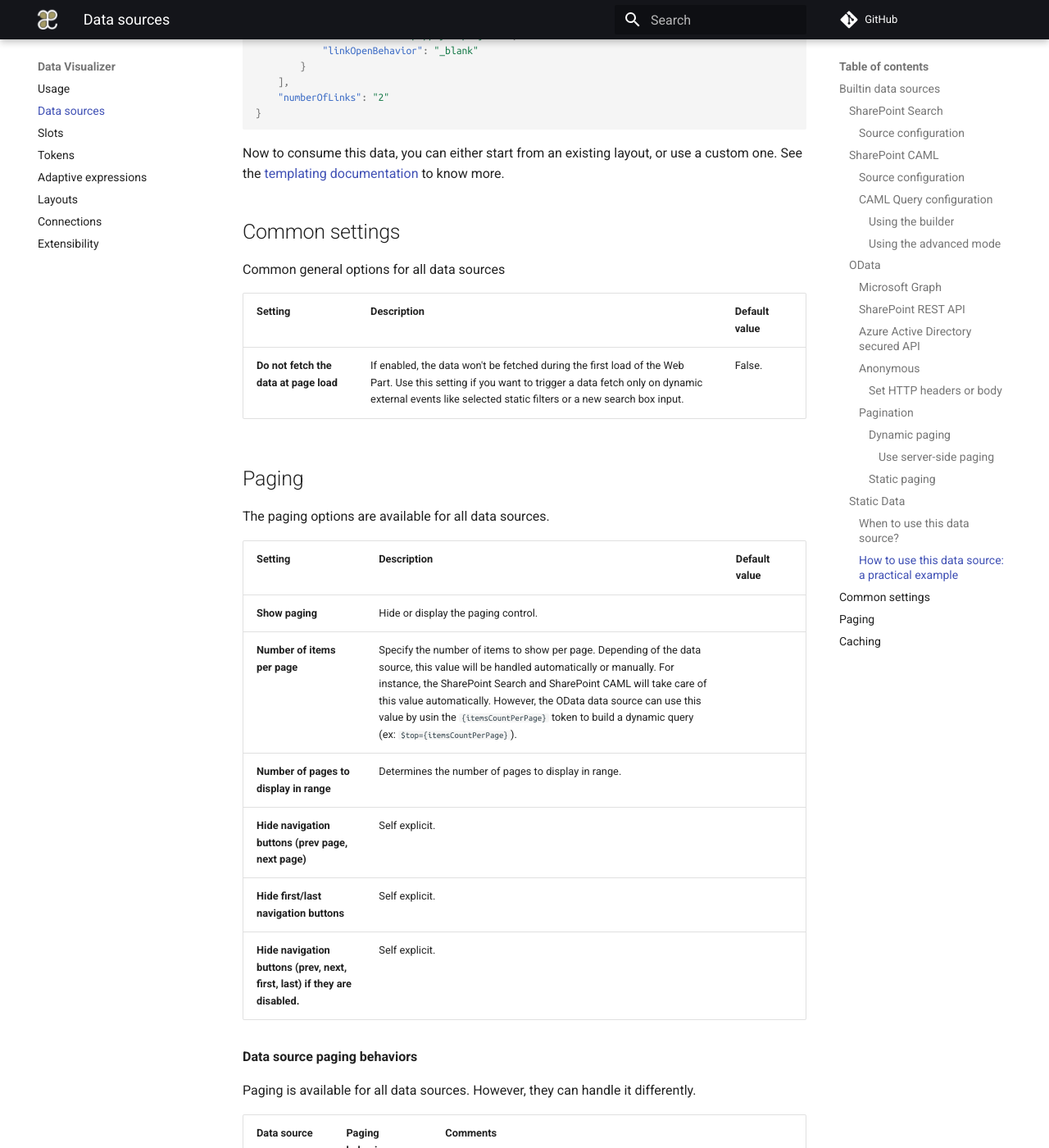
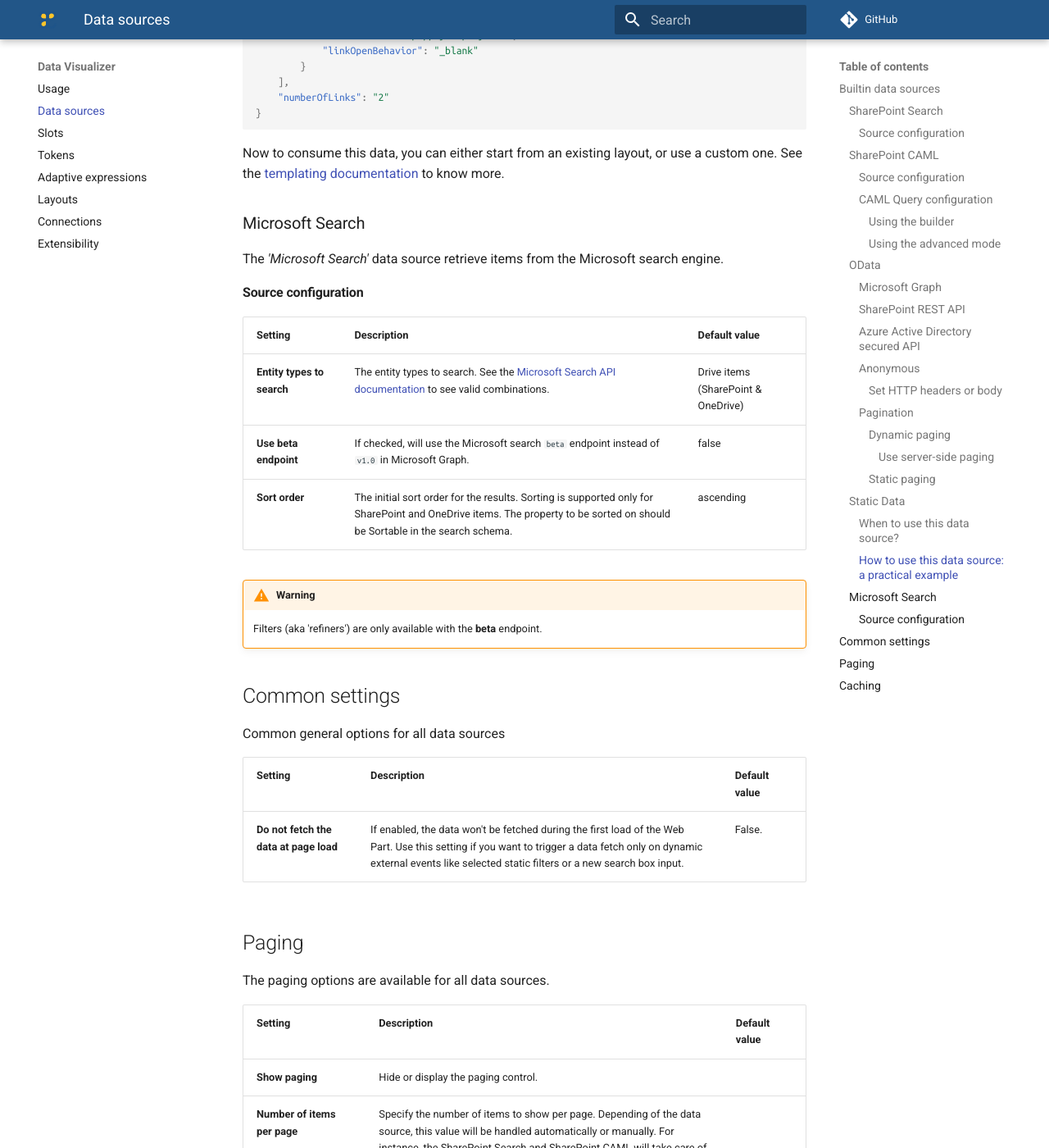
Before and after one commit to aequos-solutions/modern-data-visualizer, an MkDocs documentation site: the page built from docs/usage/data-visualizer/data-sources/index.md, in a window 1280 px wide and 1400 px high, scrolled down 12462 px. Shown: the whole window at 82% size. Built offline with MkDocs 1.6.1 and Material for MkDocs 9.7.7, drawn with Linux system fonts in a browser that asks for light colours; comment, search, counter and statistics services are not loaded.

Commit message:
- Change colors to SWORD - Added missing microsoft search data source documentation - Misc fixes

```diff
--- a/docs/assets/extra.css
+++ b/docs/assets/extra.css
@@ -7,3 +7,16 @@
 .logo {
     width: 200px;
 }
+
+.md-header {
+    background-color: #225688;
+}
+
+.md-tabs {
+    background-color: #FBB901;
+}
+
+.md-tabs__link {
+    opacity: 1;
+    color: #225688;
+}
--- a/docs/usage/data-visualizer/data-sources/index.md
+++ b/docs/usage/data-visualizer/data-sources/index.md
@@ -25,6 +25,10 @@ By default, the following data sources are provided:
 
 {!usage/data-visualizer/data-sources/static-data.md!}
 
+### Microsoft Search
+
+{!usage/data-visualizer/data-sources/microsoft-search.md!}
+
 ## Common settings
 
 {!usage/data-visualizer/common/common.md!}
--- /dev/null
+++ b/docs/usage/data-visualizer/data-sources/microsoft-search.md
@@ -0,0 +1,13 @@
+The _'Microsoft Search'_ data source retrieve items from the Microsoft search engine.
+
+
+#### Source configuration
+
+| Setting | Description | Default value
+| ------- |---------------- | ---------- |
+| **Entity types to search** | The entity types to search. See the [Microsoft Search API documentation](https://docs.microsoft.com/en-us/graph/api/resources/search-api-overview?view=graph-rest-beta) to see valid combinations. | Drive items (SharePoint & OneDrive)
+| **Use beta endpoint** | If checked, will use the Microsoft search `beta` endpoint instead of `v1.0` in Microsoft Graph. | false
+| **Sort order** | The initial sort order for the results. Sorting is supported only for SharePoint and OneDrive items. The property to be sorted on should be Sortable in the search schema. | ascending
+
+!!! warning
+    Filters (aka 'refiners') are only available with the **beta** endpoint.
--- a/mkdocs.yml
+++ b/mkdocs.yml
@@ -41,8 +41,6 @@ nav:
     - Build a teams search app using aequos MDV, Microsoft Graph extensions and SharePoint taxonomy: getting_started/tutorials/build_teams_search_portal_using_taxonomy.md
 theme:
   name: 'material'
-  palette:
-    primary: 'black'
   features:
     - navigation.tabs
     - instant
```
Also changed, not shown: docs/index.md (+3 -2 lines), docs/assets/aequos_logo.png, docs/assets/aequos_logo_noir.png.
